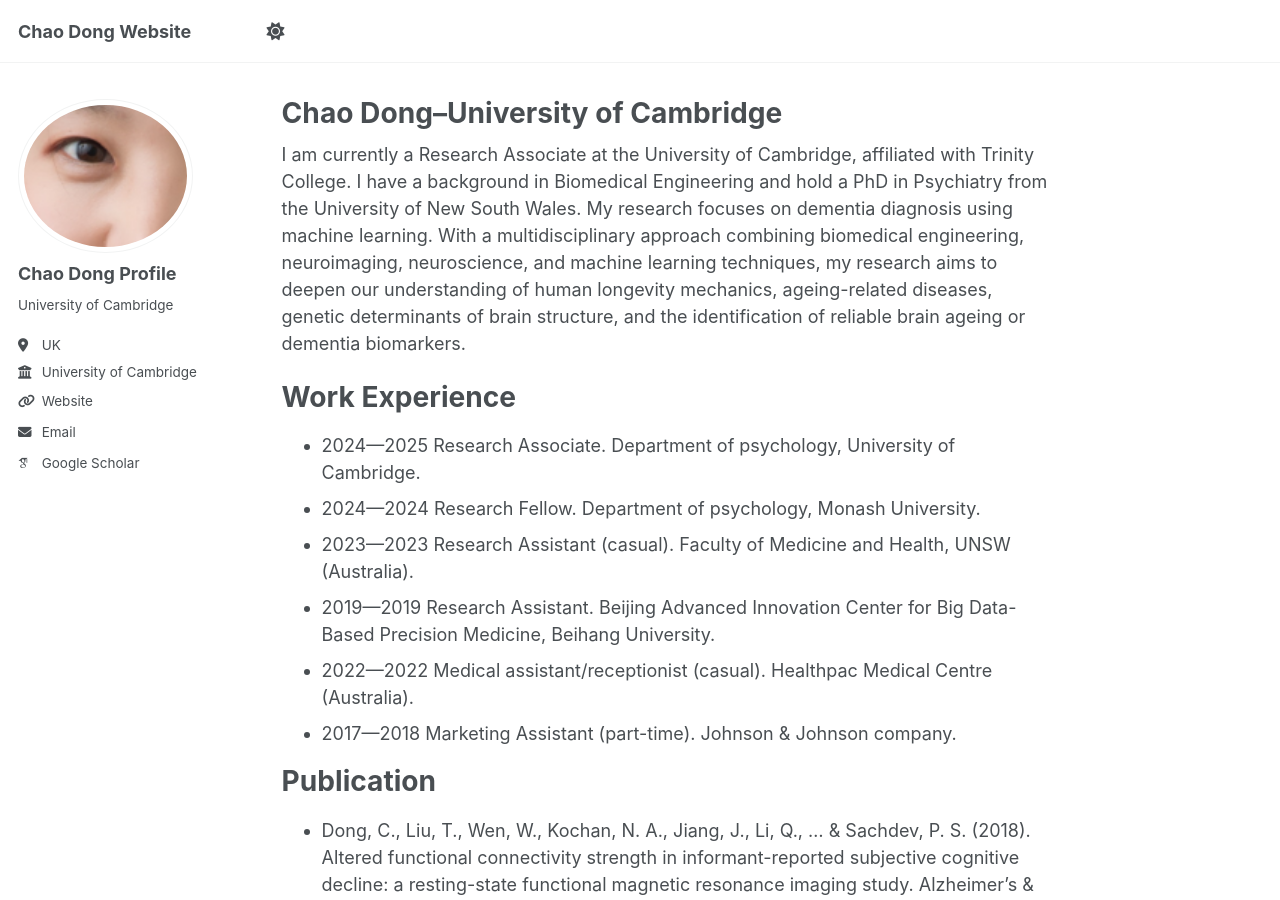
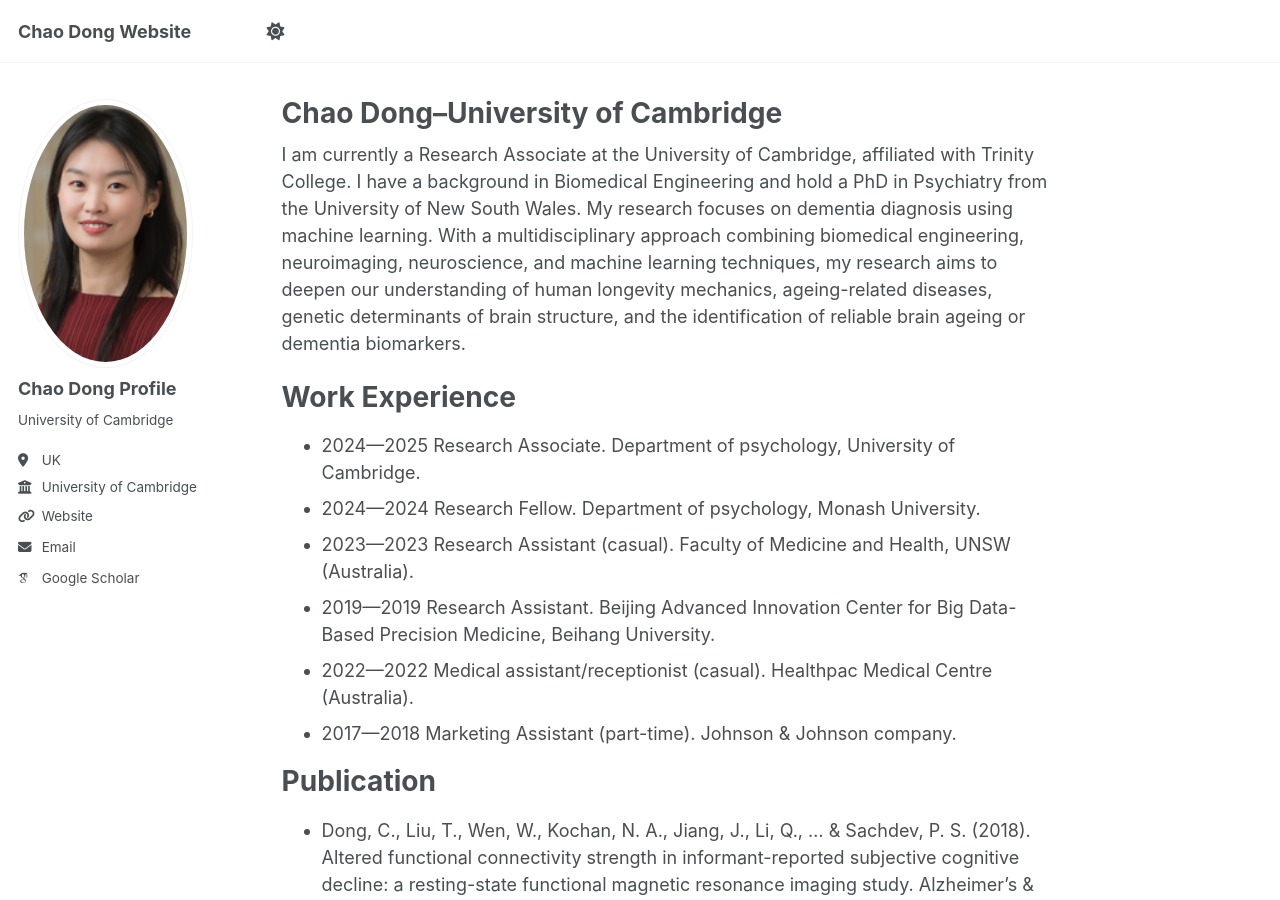
Before and after one commit to ChaoDong12/chaodong.github.io, a Jekyll site: the page built from _pages/about.md, in a window 1280 px wide and 900 px high. Built offline with Jekyll 4.4.1, drawn with Linux system fonts in a browser that asks for light colours; some web fonts are replaced.

Commit message:
Update _config.yml

```diff
--- a/_config.yml
+++ b/_config.yml
@@ -22,7 +22,7 @@ repository               : "academicpages/academicpages.github.io"
 #               Additional customization can be done by editing /_includes/author-profile.html
 author:
   # Biographic information
-  avatar           : "aa.png"
+  avatar           : "output2.png"
   name             : "Chao Dong Profile"
   pronouns         : # "she/her"
   bio              : "University of Cambridge"
```
